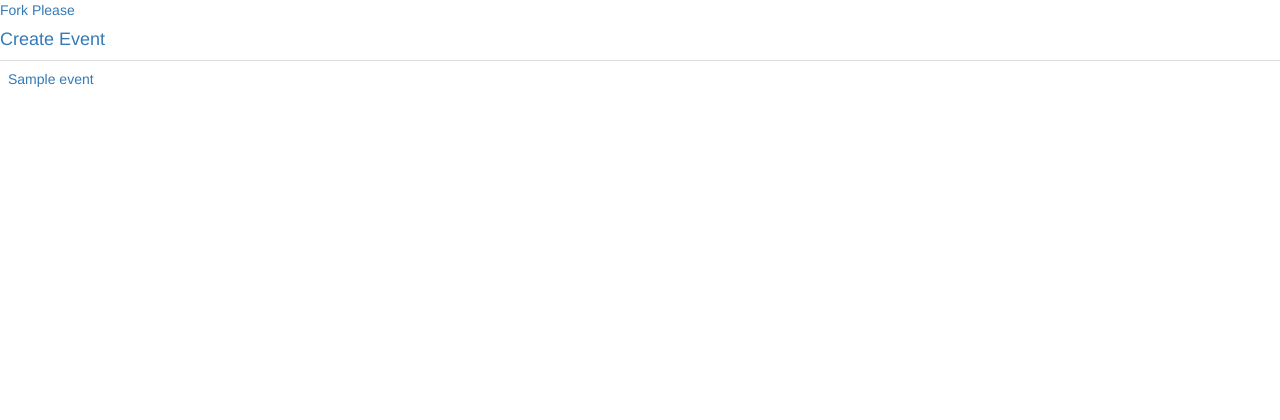
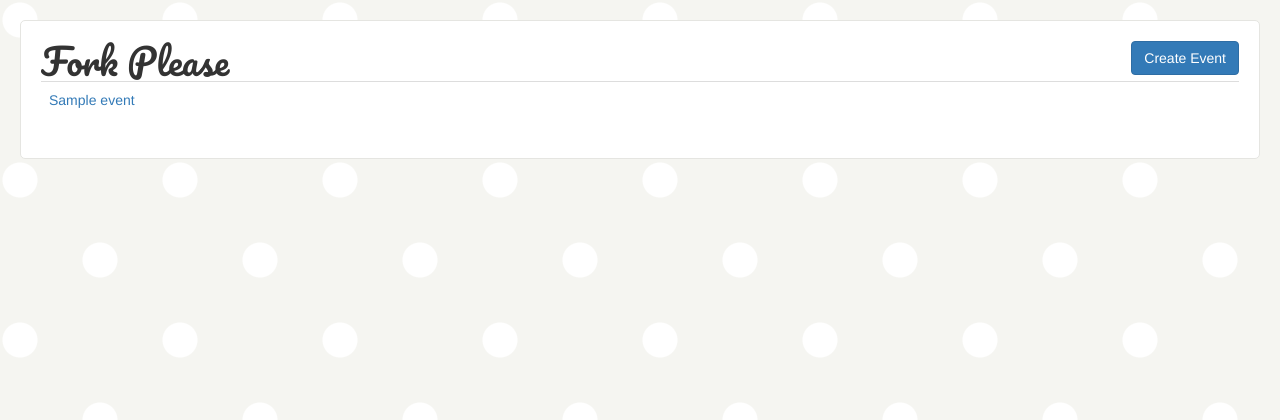
Before and after one commit to kmorrison/fork_please, a Flask app: template templates/events.html in a window 1280 px wide. Shown: the top 420 px of the page. Run offline with Flask 2, Linux system fonts and the light colour scheme; the template is opened without the code that fills it: most values are stand-ins (such as "Sample title", 1, 10 or a date in 2020); some libraries are stand-ins or nearby versions.

Commit message:
Style base #katespade

```diff
--- a/public/css/fork_please.css
+++ b/public/css/fork_please.css
@@ -0,0 +1,43 @@
+html {
+  margin: 20px;
+
+  /* Background */
+  background:
+      -moz-radial-gradient(white 15%, transparent 16%),
+      -moz-radial-gradient(white 15%, transparent 16%),
+      #f5f5f1;
+  background:
+      -webkit-radial-gradient(white 15%, transparent 16%),
+      -webkit-radial-gradient(white 15%, transparent 16%),
+      #f5f5f1;
+  background-position: 0 0, 80px 80px;
+
+  -webkit-background-size:160px 160px;
+  -moz-background-size:160px 160px;
+  background-size:160px 160px;
+}
+
+body {
+  border: 1px solid #e5e5e1;
+  border-radius: 5px;
+  padding: 20px;
+}
+
+header h1 {
+  float: left;
+  font-family: 'Pacifico', cursive;
+  margin: 0;
+}
+
+header h1 a {
+  color: #333;
+}
+
+header h1 a:hover {
+  text-decoration: none;
+}
+
+#upload {
+  margin: 0;
+  float: right;
+}
--- a/templates/base.html
+++ b/templates/base.html
@@ -6,6 +6,7 @@
         {{ title }}
 
     </title>
+    <link href='https://fonts.googleapis.com/css?family=Pacifico' rel='stylesheet' type='text/css'>
     <link rel="stylesheet" type="text/css" href="//maxcdn.bootstrapcdn.com/bootstrap/3.3.2/css/bootstrap.min.css">
     <link rel="stylesheet" type="text/css" href="//maxcdn.bootstrapcdn.com/font-awesome/4.3.0/css/font-awesome.min.css">
     <link rel="stylesheet" type="text/css" href="/css/fork_please.css">
@@ -13,7 +14,12 @@
   </head>
   <body>
     <header>
-    <div><a href="/">Fork Please</a></div>
+      <h1>
+        <a href="/">Fork Please</a>
+      </h1>
+      <h4 id="upload">
+        <a href="/upload/" class="btn btn-primary">Create Event</a>
+      </h4>
     </header>
 
     <div class='content'>
@@ -22,6 +28,7 @@
 
     </div>
   </body>
+
 <script src="http://listjs.com/no-cdn/list.js"></script>
 <script src="/js/fork_please.js"></script>
 </html>
--- a/templates/events.html
+++ b/templates/events.html
@@ -1,7 +1,6 @@
 {% extends 'base.html' %}
 
 {% block content %}
-<h4><a href="/upload/">Create Event</a></h4>
 <table class="table">
 {% for event in events %}
 <tr>
```
